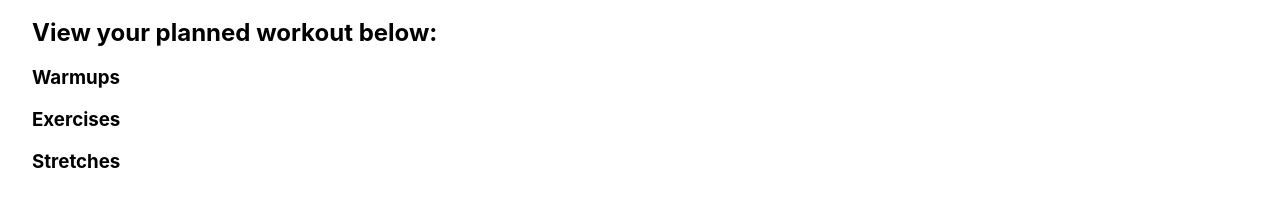
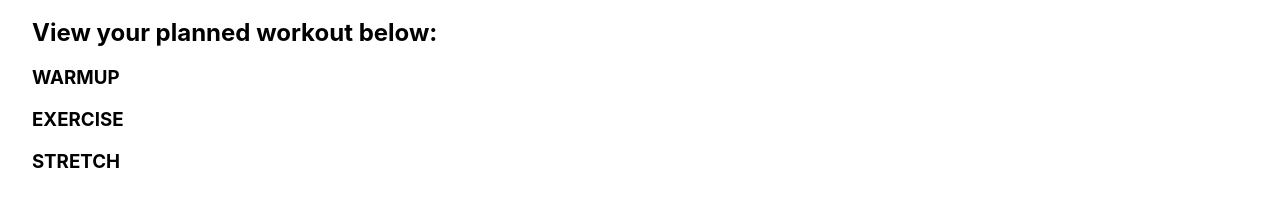
Before and after one commit to kyher/bootcamp-buddy, a Next.js app: page /workout/create in a window 1280 px wide. Shown: the part 224-430 px from the top of the page. Built offline with nearby package versions, Linux system fonts and the light colour scheme.

Commit message:
Refactoring to ViewSection
Refactored for more DRY code. Renamed 'exercises' to 'activities' where it makes sense. Updated type name to be uppercase.

```diff
--- /dev/null
+++ b/components/ActivityList.tsx
@@ -0,0 +1,21 @@
+import { Activity } from "../types";
+
+type props = {
+  activities: Activity[];
+  type: string;
+};
+
+const ActivityList = ({ activities, type }: props) => {
+  return (
+    <div>
+      <h3>{type.toUpperCase()}</h3>
+      {activities
+        .filter((actvity) => actvity.type === type)
+        .map((type, index) => (
+          <p key={index}>{type.title}</p>
+        ))}
+    </div>
+  );
+};
+
+export default ActivityList;
--- a/components/ViewSection.tsx
+++ b/components/ViewSection.tsx
@@ -1,31 +1,17 @@
-import { exercise } from "../types";
+import { Activity } from "../types";
 import { WARMUP, EXERCISE, STRETCH } from "../consts";
+import ActivityList from "./ActivityList";
 
 type props = {
-  exercises: exercise[];
+  activities: Activity[];
 };
 
-const ViewSection = ({ exercises }: props) => {
+const ViewSection = ({ activities }: props) => {
   return (
     <div>
-      <h3>Warmups</h3>
-      {exercises
-        .filter((exercise) => exercise.type === WARMUP)
-        .map((exercise, index) => (
-          <p key={index}>{exercise.title}</p>
-        ))}
-      <h3>Exercises</h3>
-      {exercises
-        .filter((exercise) => exercise.type === EXERCISE)
-        .map((excercise, index) => (
-          <p key={index}>{excercise.title}</p>
-        ))}
-      <h3>Stretches</h3>
-      {exercises
-        .filter((exercise) => exercise.type === STRETCH)
-        .map((excercise, index) => (
-          <p key={index}>{excercise.title}</p>
-        ))}
+      <ActivityList type={WARMUP} activities={activities} />
+      <ActivityList type={EXERCISE} activities={activities} />
+      <ActivityList type={STRETCH} activities={activities} />
     </div>
   );
 };
--- a/pages/workout/create.tsx
+++ b/pages/workout/create.tsx
@@ -5,22 +5,22 @@ import { useState } from "react";
 import FormSection from "../../components/FormSection";
 import ViewSection from "../../components/ViewSection";
 import styles from "../../styles/Home.module.css";
-import { exercise } from "../../types";
+import { Activity } from "../../types";
 import { WARMUP, EXERCISE, STRETCH } from "../../consts";
 
 const Create: NextPage = () => {
-  const [exercises, setExercises] = useState<Array<exercise>>([]);
-  const [warmup, setWarmup] = useState<exercise>({
+  const [activities, setActivities] = useState<Array<Activity>>([]);
+  const [warmup, setWarmup] = useState<Activity>({
     title: "",
     duration: 0,
     type: "",
   });
-  const [exercise, setExercise] = useState<exercise>({
+  const [exercise, setExercise] = useState<Activity>({
     title: "",
     duration: 0,
     type: "",
   });
-  const [stretches, setStretches] = useState<exercise>({
+  const [stretches, setStretches] = useState<Activity>({
     title: "",
     duration: 0,
     type: "",
@@ -40,7 +40,7 @@ const Create: NextPage = () => {
   };
 
   const handleSubmit = () => {
-    setExercises([warmup, exercise, stretches]);
+    setActivities([warmup, exercise, stretches]);
   };
 
   return (
@@ -64,7 +64,7 @@ const Create: NextPage = () => {
       </div>
       <h2>View your planned workout below:</h2>
       <div>
-        <ViewSection exercises={exercises} />
+        <ViewSection activities={activities} />
       </div>
     </div>
   );
--- a/types.ts
+++ b/types.ts
@@ -1,4 +1,4 @@
-export type exercise = {
+export type Activity = {
   title: string;
   duration: number;
   type: string;
```
